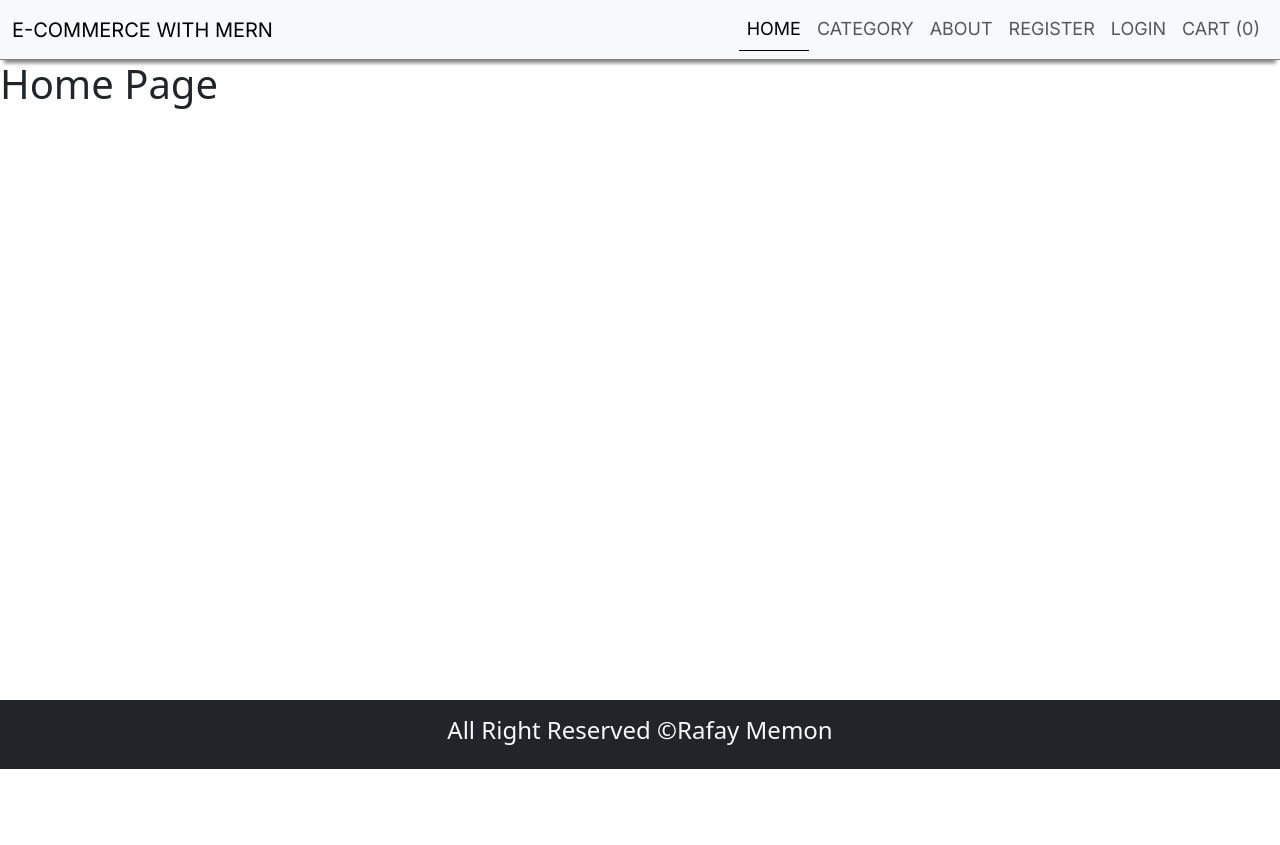
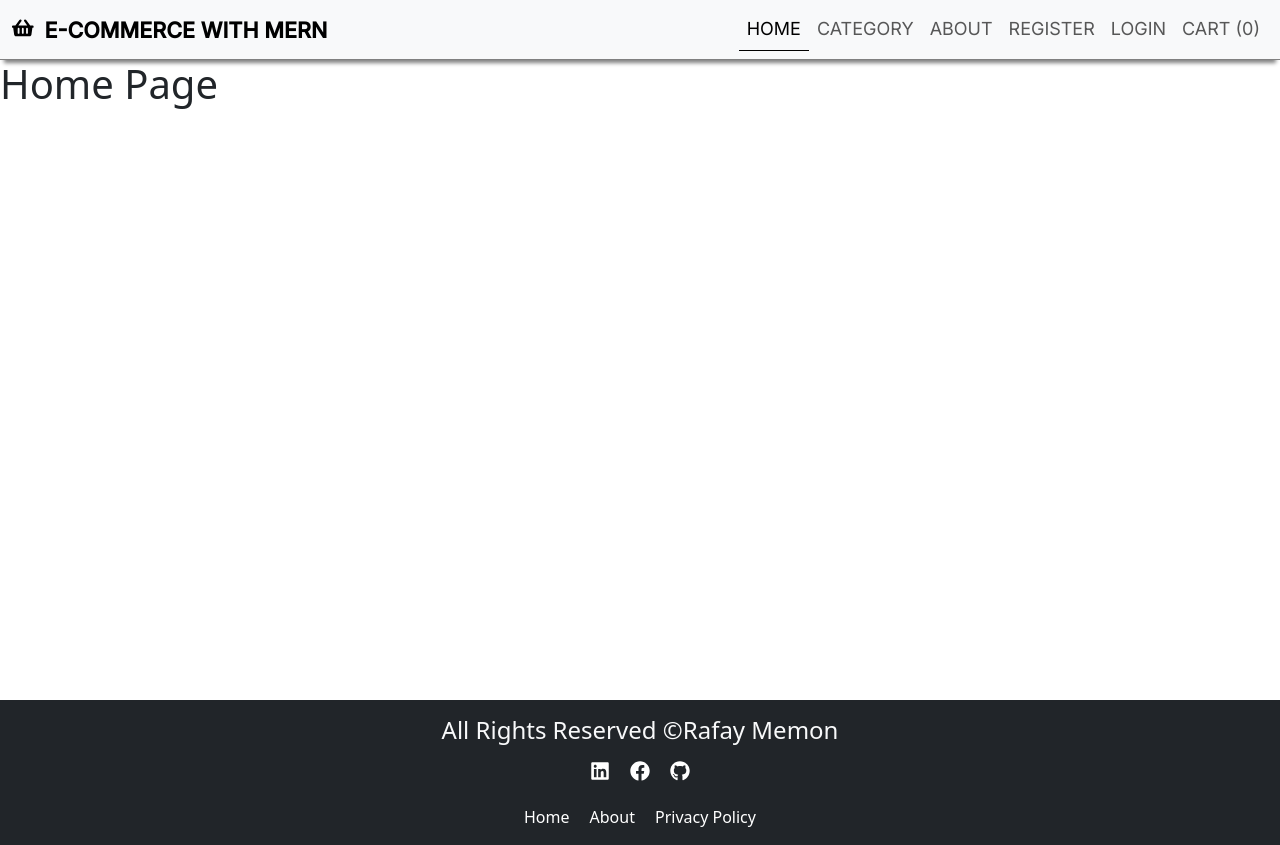
Before and after one commit to RafayMemon01/Ecommerce-with-MERN, a React (Create React App) app in the folder client/: page / in a window 1280 px wide. Before the commit the page ends 800 px from the top, so only its background shows below. Built offline with nearby package versions, Linux system fonts and the light colour scheme; a web font is replaced by a local one.

Commit message:
react header and footer done

```diff
--- a/client/package.json
+++ b/client/package.json
@@ -8,6 +8,7 @@
     "@testing-library/user-event": "^13.5.0",
     "react": "^18.2.0",
     "react-dom": "^18.2.0",
+    "react-icons": "^4.12.0",
     "react-router-dom": "^6.20.1",
     "react-scripts": "5.0.1",
     "web-vitals": "^2.1.4"
--- a/client/src/components/layout/footer.jsx
+++ b/client/src/components/layout/footer.jsx
@@ -1,14 +1,38 @@
+// Footer.js
+
 import React from "react";
+import { Link } from "react-router-dom";
+import { FaTwitter, FaFacebook, FaInstagram, FaLinkedin, FaGithub } from 'react-icons/fa';
 
 const Footer = () => {
   return (
-    <div className="bg-dark text-light p-3">
-      <h4 className="text-center">
-        All Right Reserved &copy;
-        <a className="text-decoration-none text-light" href="https://www.linkedin.com/in/rafay-memon-930190253/">
-          Rafay Memon
-        </a>
-      </h4>
+    <div className="footer-container bg-dark text-light p-3">
+      <div className="footer-content">
+        <h4 className="text-center">
+          All Rights Reserved &copy;
+          <a className="text-decoration-none text-light" href="https://www.linkedin.com/in/rafay-memon-930190253/" target="_blank" rel="noopener noreferrer">
+            Rafay Memon
+          </a>
+        </h4>
+
+        <div className="social-links">
+          <a href="https://www.linkedin.com/in/rafay-memon-930190253/" target="_blank" rel="noopener noreferrer">
+            <FaLinkedin />
+          </a>
+          <a href="https://www.facebook.com/rafaymemon11" target="_blank" rel="noopener noreferrer">
+            <FaFacebook />
+          </a>
+          <a href="https://github.com/RafayMemon01" target="_blank" rel="noopener noreferrer">
+            <FaGithub />
+          </a>
+        </div>
+
+        <nav className="footer-nav">
+          <Link to="/">Home</Link>
+          <Link to="/about">About</Link>
+          <Link to="/policy">Privacy Policy</Link>
+        </nav>
+      </div>
     </div>
   );
 };
--- a/client/src/components/layout/header.jsx
+++ b/client/src/components/layout/header.jsx
@@ -1,5 +1,7 @@
 import React from 'react'
 import { NavLink, Link } from 'react-router-dom'
+import { FaShoppingBasket } from "react-icons/fa";
+
 
 const Header = () => {
   return (
@@ -10,7 +12,7 @@ const Header = () => {
       <span className="navbar-toggler-icon" />
     </button>
     <div className="collapse navbar-collapse" id="navbarTogglerDemo01">
-      <Link to={'/'} className="navbar-brand">E-commerce with MERN </Link>
+      <Link to={'/'} className="navbar-brand"> <FaShoppingBasket />E-commerce with MERN </Link>
       <ul className="navbar-nav ms-auto mb-2 mb-lg-0">
         <li className="nav-item">
           <NavLink to={'/'} className="nav-link ">Home</NavLink>
--- a/client/src/index.css
+++ b/client/src/index.css
@@ -24,3 +24,70 @@ font-family: 'Kalnia', serif;  for heading */
 .active{
     border-bottom: 1px solid black !important;
 }
+
+.navbar-brand{
+    font-weight: 700;
+    /* padding: 1em; */
+    display: flex;
+    gap: .5em;
+    font-size: larger;
+}
+
+
+/* =====FOOTER STYLING ====== */
+
+/* Add this to your global styles or import it into the component if you're using CSS-in-JS */
+
+.footer-container {
+    display: flex;
+    flex-direction: column;
+    align-items: center;
+  }
+
+  .footer-content {
+    max-width: 800px;
+    margin: 0 auto;
+    text-align: center;
+  }
+
+  .social-links {
+    margin-top: 10px;
+  }
+
+  .social-links a {
+    color: #fff;
+    margin: 0 10px;
+    font-size: 20px;
+    text-decoration: none;
+  }
+
+  .footer-nav {
+    margin-top: 20px;
+  }
+
+  .footer-nav a {
+    color: #fff;
+    margin: 0 10px;
+    text-decoration: none;
+    font-size: 16px;
+  }
+  .footer-nav a:hover {
+    color: #fff8f8;
+    border-bottom: 2px solid #fff;
+  }
+
+
+
+  /* ======Page Not Found Styling ====== */
+  /* Add this to your global styles or import it into the component if you're using CSS-in-JS */
+
+.not-found-container {
+    text-align: center;
+    padding: 50px;
+  }
+
+  .not-found-icon {
+    margin-top: 20px;
+    font-size: 50px;
+    color: #f00; /* or any color that fits your design */
+  }
--- a/client/src/pages/PageNotFoundPage.jsx
+++ b/client/src/pages/PageNotFoundPage.jsx
@@ -1,15 +1,23 @@
-import React from 'react'
-import Layout from '../components/layout/layout'
-import { NavLink } from 'react-router-dom'
+// PageNotFoundPage.js
+
+import React from "react";
+import Layout from "../components/layout/layout";
+import { NavLink } from "react-router-dom";
+import { FaExclamationTriangle } from "react-icons/fa";
 
 const PageNotFoundPage = () => {
   return (
     <Layout>
+      <div className="not-found-container">
+        <FaExclamationTriangle className="not-found-icon" />
         <h1>Page Not Found</h1>
         <p>This page does not exist</p>
-<p>Please go back to the <NavLink to={'/'}>Homepage</NavLink> </p>
+        <p>
+          Please go back to the <NavLink to="/">Homepage</NavLink>
+        </p>
+      </div>
     </Layout>
-  )
-}
+  );
+};
 
-export default PageNotFoundPage
+export default PageNotFoundPage;
```
Also changed, not shown: 1 other file (tests, documents, lock files or other folders).
